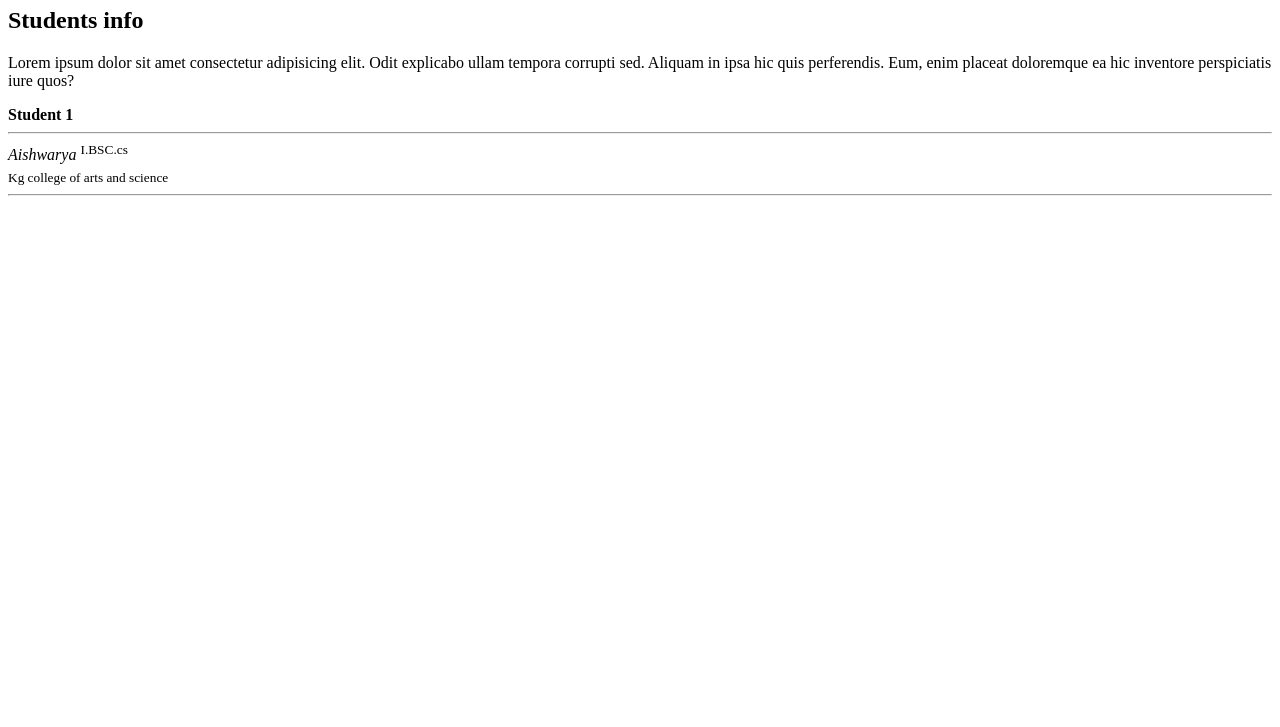
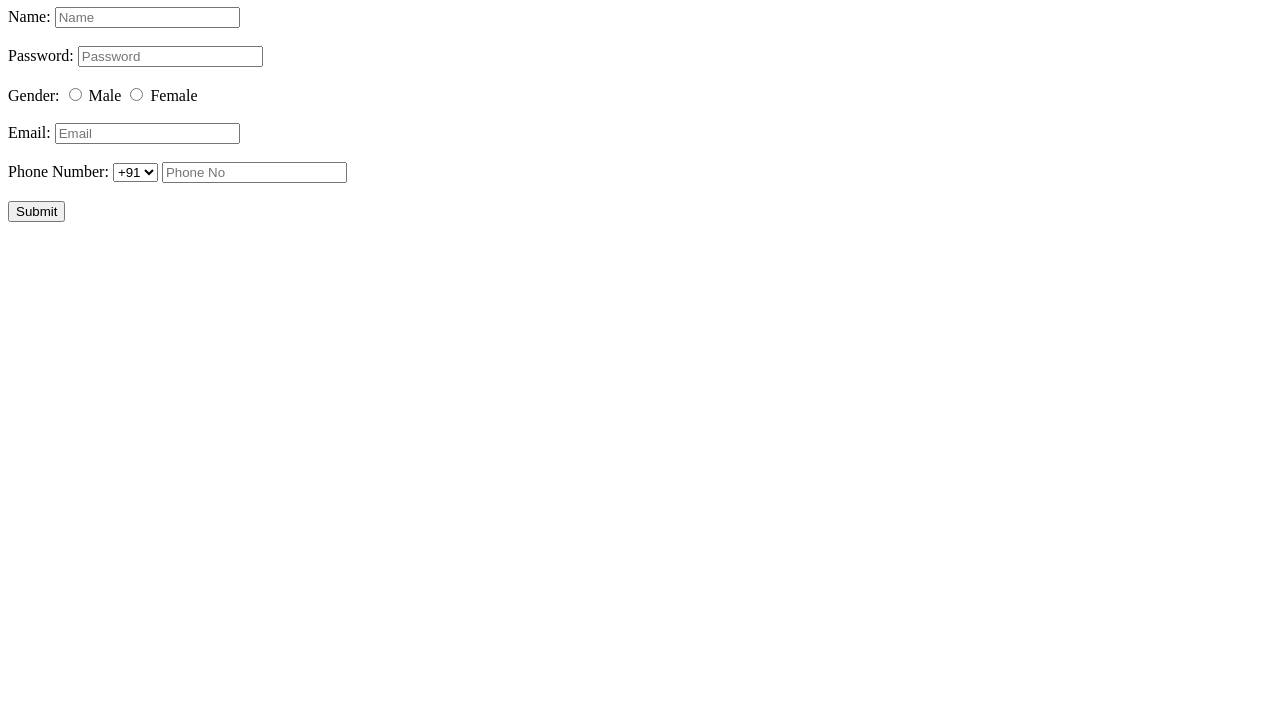
Before and after one commit to Aishwarya2666/Innovation-Lab, a plain HTML site: page Task 1/index.html in a window 1280 px wide. Shown: the part 73-800 px from the top of the page. Drawn offline with Linux system fonts and the light colour scheme.

Commit message:
Update index.html

```diff
--- a/Task 1/index.html
+++ b/Task 1/index.html
@@ -3,20 +3,29 @@
 <head>
     <meta charset="UTF-8">
     <meta name="viewport" content="width=device-width, initial-scale=1.0">
-    <title>Website</title>
+    <title>HTML Form</title>
 </head>
 <body>
-    <h1> Kg cas website</h1>
-    <h2>Students info</h2>
-    <p> Lorem ipsum dolor sit amet consectetur adipisicing elit. Odit explicabo ullam tempora corrupti sed. Aliquam in ipsa hic quis perferendis. Eum, enim placeat doloremque ea hic inventore perspiciatis iure quos?</p>
-    <strong> Student 1</strong>
-    <hr>
-    <em>Aishwarya</em>
-    <sup> I.BSC.cs</sup>
-    <br>
-    <sub> Kg college of arts and science</sub>
-
-    <hr>
-
+    <h1>Task 1</h1>
+    <form action="/submit" method="post">
+        <label for="name">Name:</label>
+        <input type="name" placeholder="Name"><br><br>
+        <label for="password">Password:</label>
+        <input type="password" placeholder="Password" required><br><br>
+        <label for="gender">Gender:</label>
+        <input type="radio"  name="gender" value="male">
+        <label for="male">Male</label>
+        <input type="radio"  name="gender" value="female">
+        <label for="female">Female</label><br><br>
+        <label for="email">Email:</label>
+        <input type="email" placeholder="Email" required><br><br>
+        <label for="phone">Phone Number:</label>
+        <select>
+            <option value="">+91</option>
+            <option value="">+97</option>
+        </select>
+        <input type="number" placeholder="Phone No"><br><br>
+        <button type="submit">Submit</button>
+    </form>
 </body>
 </html>
```
